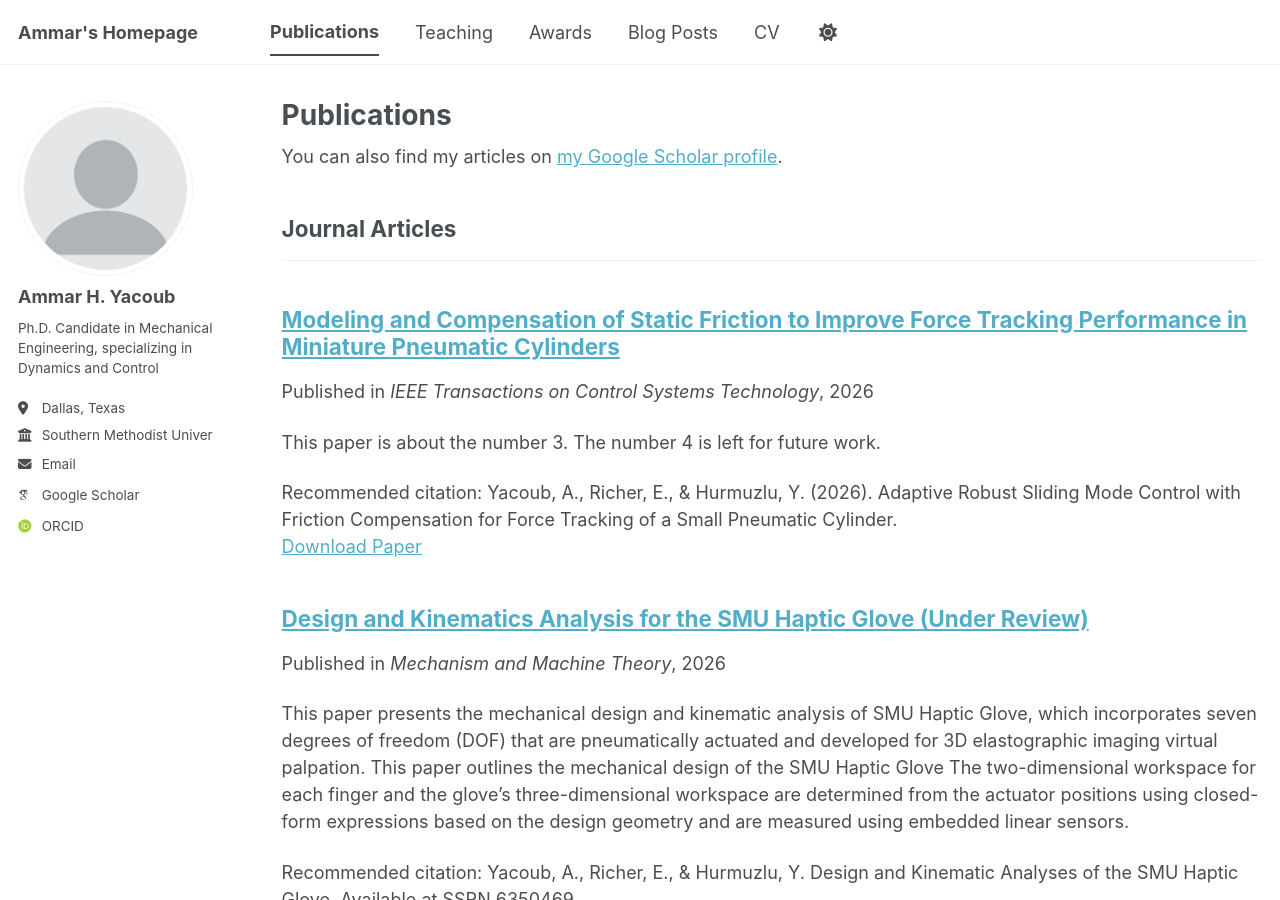
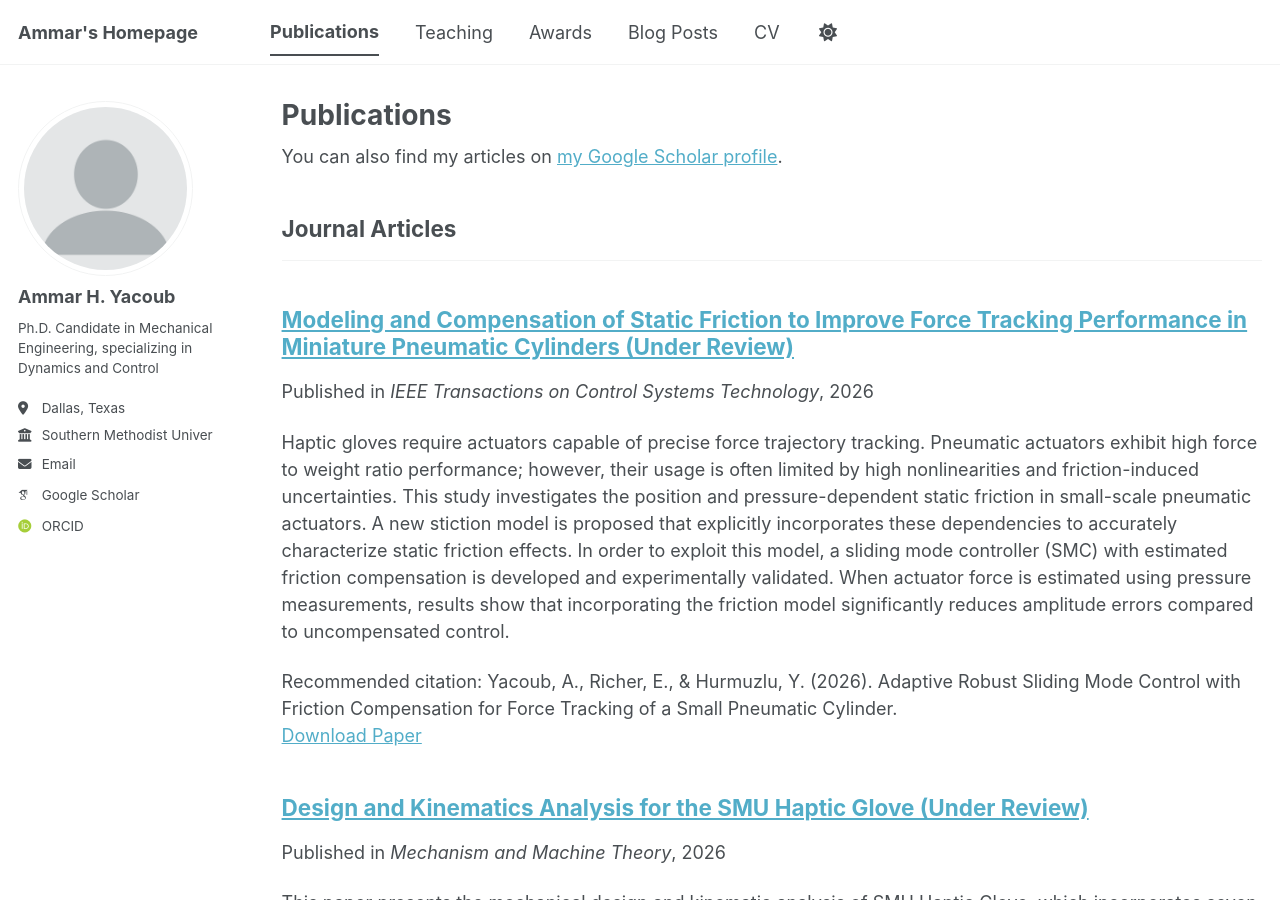
Before and after one commit to AmmarYacoub/AmmarYacoub.github.io, a Jekyll site: the page built from _pages/publications.html, in a window 1280 px wide and 900 px high. Built offline with Jekyll 4.4.1, drawn with Linux system fonts in a browser that asks for light colours; some web fonts are replaced; a script bundle is joined from its source files by our own code; library files that are not in the unit come from our copies.

Commit message:
Update 2015-10-01-paper-title-number-3.md

```diff
--- a/_publications/2015-10-01-paper-title-number-3.md
+++ b/_publications/2015-10-01-paper-title-number-3.md
@@ -1,9 +1,9 @@
 ---
-title: "Modeling and Compensation of Static Friction to Improve Force Tracking Performance in Miniature Pneumatic Cylinders"
+title: "Modeling and Compensation of Static Friction to Improve Force Tracking Performance in Miniature Pneumatic Cylinders (Under Review)"
 collection: publications
 category: manuscripts
 permalink: /publication/2015-10-01-paper-title-number-3
-excerpt: 'This paper is about the number 3. The number 4 is left for future work.'
+excerpt: Haptic gloves require actuators capable of precise force trajectory tracking. Pneumatic actuators exhibit high force to weight ratio performance; however, their usage is often limited by high nonlinearities and friction-induced uncertainties. This study investigates the position and pressure-dependent static friction in small-scale pneumatic actuators. A new stiction model is proposed that explicitly incorporates these dependencies to accurately characterize static friction effects. In order to exploit this model, a sliding mode controller (SMC) with estimated friction compensation is developed and experimentally validated. When actuator force is estimated using pressure measurements, results show that incorporating the friction model significantly reduces amplitude errors compared to uncompensated control.
 date: 2026-05-01
 venue: 'IEEE Transactions on Control Systems Technology'
 paperurl: 'https://academicpages.github.io/files/paper3.pdf'
```
